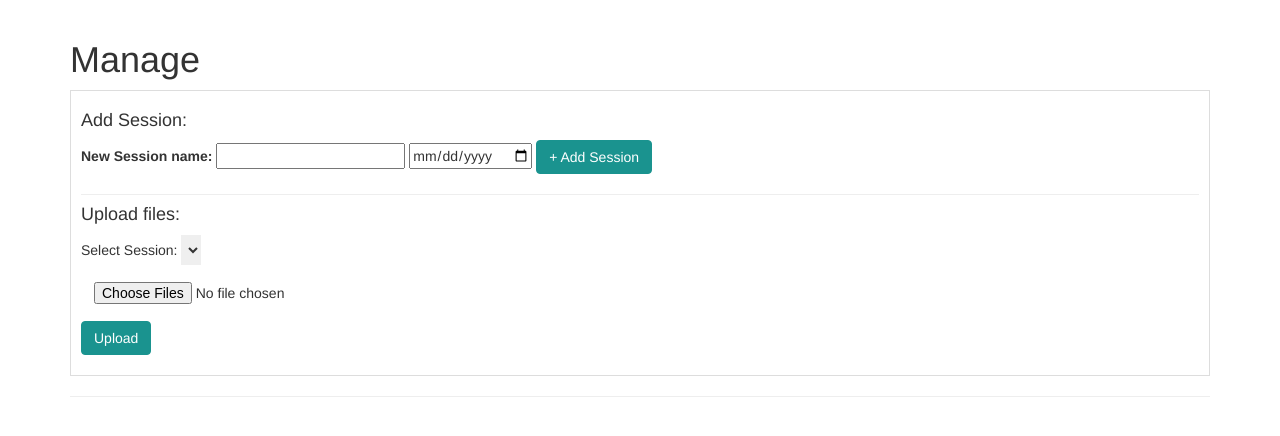
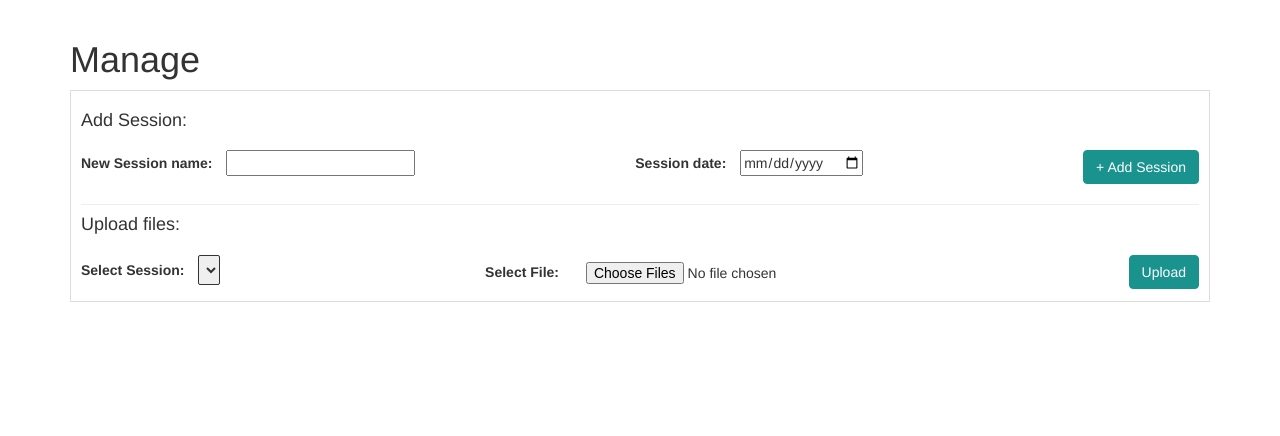
Before and after one commit to projectPhilly/custommidi, a Flask app: page /manage in a window 1280 px wide. Shown: the part 52-488 px from the top of the page. Run offline with Flask 2, Linux system fonts and the light colour scheme; a user stored in the database is signed in; tables that the repository leaves empty hold one stand-in row (values such as "Sample post"); data that the repository does not hold is empty; some libraries are stand-ins or nearby versions.

Commit message:
Action box styling v1

```diff
--- a/app/main/routes.py
+++ b/app/main/routes.py
@@ -191,12 +191,11 @@
 @login_required
 def edit_track_result(midiId):
 	midiStatic = Midi.query.get(midiId)
-	midi =db.session.query(Midi).filter(Midi.id==midiId).first() #Midi.query.filter(Midi.id == midiId).first()
+	midi =db.session.query(Midi).filter(Midi.id==midiId).first()
 	print(request.form['trackNames-0-trackName'], file=sys.stderr)
 
 	newDetails = midiStatic.details
 	for i in range(len(midiStatic.details['trackInfo'])):
-		#midi.details['trackInfo'][i][0] = request.form[f'trackNames-{i}-trackName']
 		newDetails['trackInfo'][i][0] = request.form[f'trackNames-{i}-trackName']
 
 	# a hacky way to get the db to realize that the value is changing
--- a/app/static/css.css
+++ b/app/static/css.css
@@ -242,3 +242,47 @@
 .edit-buttons > .buttonLink > a {
 	color: black;
 }
+
+.session-folder-container {
+	margin: 20px 0;
+}
+
+.session-folder-header {
+	background: #ddd;
+    padding: 10px;
+    border-radius: 10px;
+	display: flex;
+    justify-content: space-between;
+    align-items: center;
+}
+
+.session-folder-container h3 {
+	margin: 0 0 0 0;
+}
+
+.action-container {
+	display: flex;
+    justify-content: space-between;
+}
+
+.action-box {
+	border: 1px solid #dddddd;
+	padding: 10px;
+}
+
+.action-box h4 {
+	margin-bottom: 20px;
+}
+
+.action-box b {
+	margin-right: 10px;
+}
+
+.action-box input[type=file] {
+	display: inline-block;
+}
+
+.action-box #session {
+	border: solid 1px;
+    border-radius: 2px;
+}
--- a/app/templates/manage.html
+++ b/app/templates/manage.html
@@ -9,30 +9,47 @@
 		<link rel="stylesheet" type="text/css" href="{{ url_for('static', filename='css.css') }}">
 		<h1>Manage</h1>
 
-		<div style="border: 1px solid #dddddd; padding: 10px;">
+		<div class="action-box">
 			<h4>Add Session:</h4>
-			<form action="" method="post">
+			<form action="" method="post" class="action-container">
 				{{ add_session_form.hidden_tag() }}
+				<div>
 					<b>New Session name:</b>
 					{{ add_session_form.name() }}
+				</div>
+				<div>
+					<b>Session date:</b>
 					{{ add_session_form.date() }}
+				</div>
+				<div>
 					{{ add_session_form.submit(class_='btn btn-primary-blue') }}
+				</div>
 			</form>
 			<hr>
 			<h4>Upload files:</h4>
-			<form action="" method="post" enctype="multipart/form-data">
+			<form action="" method="post" enctype="multipart/form-data" class="action-container">
 				{{ file_upload_form.hidden_tag() }}
-				<p> Select Session: {{ file_upload_form.session() }}</p>
-				<p>{{ file_upload_form.file(class_='btn') }}</p>
-				<p>{{ file_upload_form.submit(class_='btn btn-primary-blue') }}</p>
+				<div>
+					<b>Select Session:</b>
+					{{ file_upload_form.session() }}
+				</div>
+				<div>
+					<b>Select File:</b>
+					{{ file_upload_form.file(class_='btn') }}
+				</div>
+				<div>
+					{{ file_upload_form.submit(class_='btn btn-primary-blue') }}
+				</div>
 			</form>
 		</div>
-		<hr>
 		{% for folder in files %}
-			<h3 style="margin: 0 0 10px 0; display: inline-block;">{{ folder }}</h2>
-			<form action="{{ url_for('main.delete_session', session=folder) }}" method="post" style="margin: 0 0 10px 0; float: right;">
+			<div class="session-folder-container">
+				<div class="session-folder-header">
+					<h3>{{ folder }}</h2>
+					<form action="{{ url_for('main.delete_session', session=folder) }}" method="post">
 						<input type="submit" value="Delete Session" class="btn btn-danger" />
 					</form>
+				</div>
 				<br>
 				{% if files[folder] %}
 					<table class="table table-hover">
@@ -102,7 +119,7 @@
 				{% else %}
 					<i>[No files found for this session.]</i>
 				{% endif %}
-			<hr>
+			</div>
 		{% endfor %}
 	{% else %}
 		<h2>You don't have permission to view this page.</h2>
```
Lines whose indentation alone changed are shown as unchanged.
